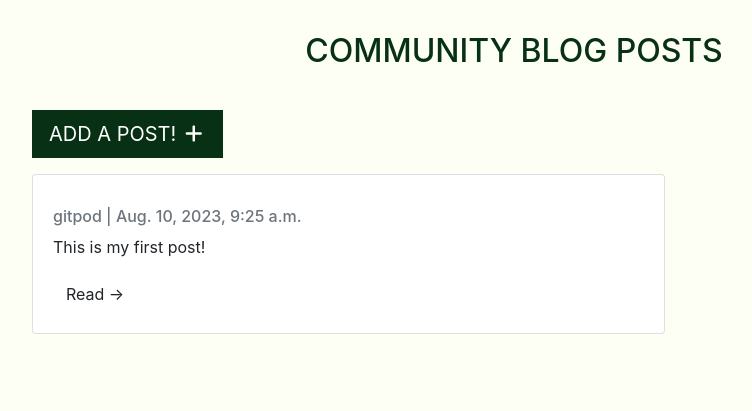
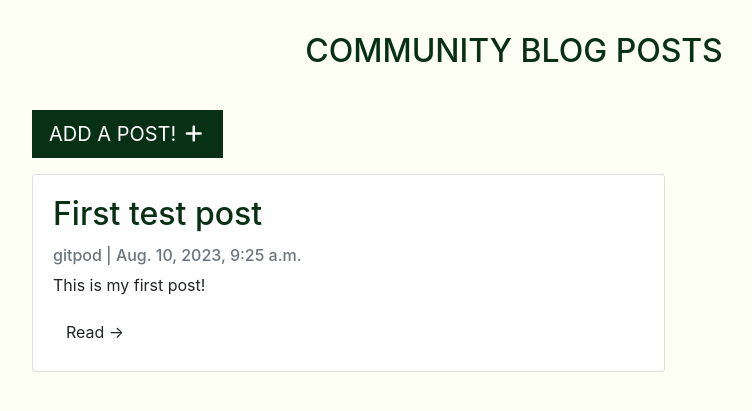
Before and after one commit to bethanyalicehall/e-commerce-ms4, a Django app: page /blog/ in a window 1280 px wide. Shown: the part 132-543 px from the top of the page, without its empty margins (126-878 px from the left). Run offline with Django 3.2, Linux system fonts and the light colour scheme; data comes from the database, SQL or seed files in the repository; some libraries are stand-ins or nearby versions.

Commit message:
Updated error

```diff
--- a/blog/templates/blog/all_posts.html
+++ b/blog/templates/blog/all_posts.html
@@ -30,7 +30,7 @@
         {% for post in post_list %}
         <div class="card mb-4">
             <div class="card-body">
-                <h2 class="card-title text-black">{{ post.title. }}</h2>
+                <h2 class="card-title text-black">{{ post.title }}</h2>
                 <p class="card-text text-muted h6">{{ post.author }} | {{ post.created_on}} </p>
                 <p class="card-text">{{post.content|slice:":200" }}</p>
                 <a href="{% url 'post_detail' post.slug  %}" class="btn ">Read &rarr;</a>
```
